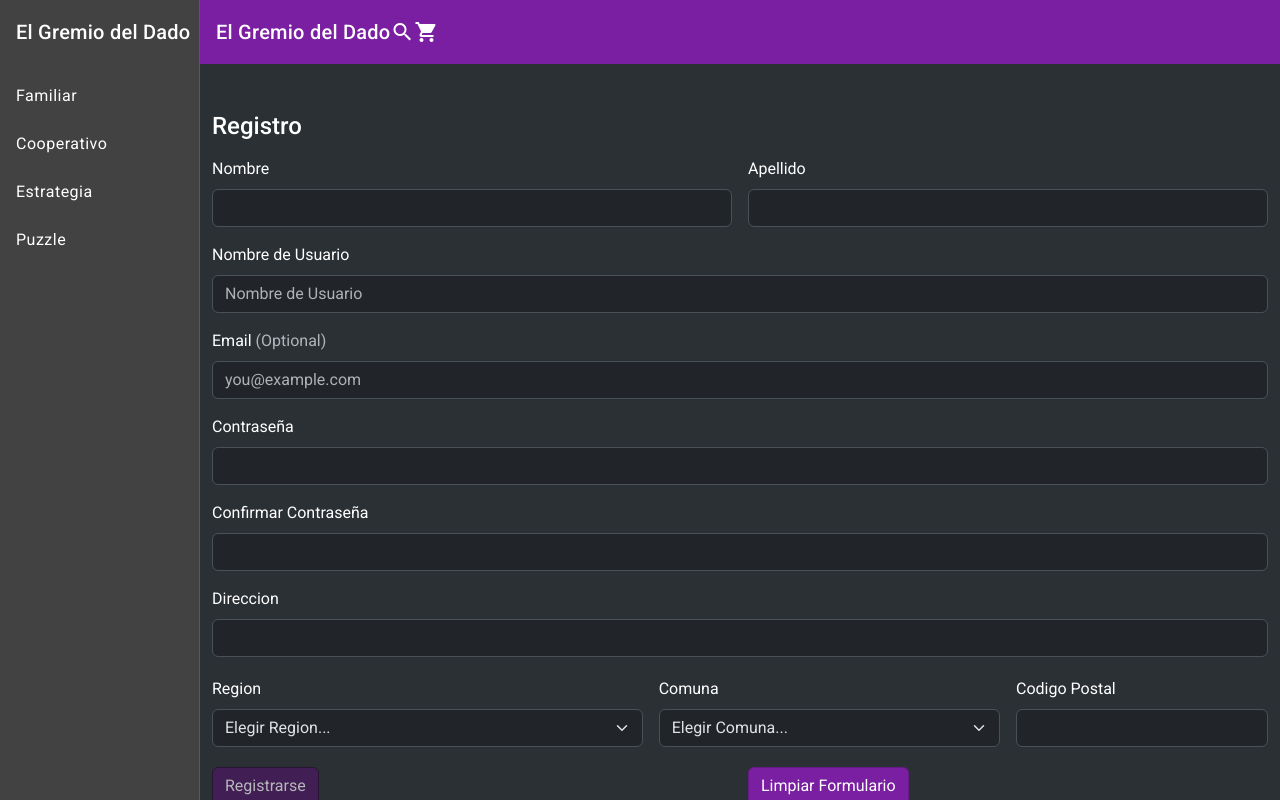
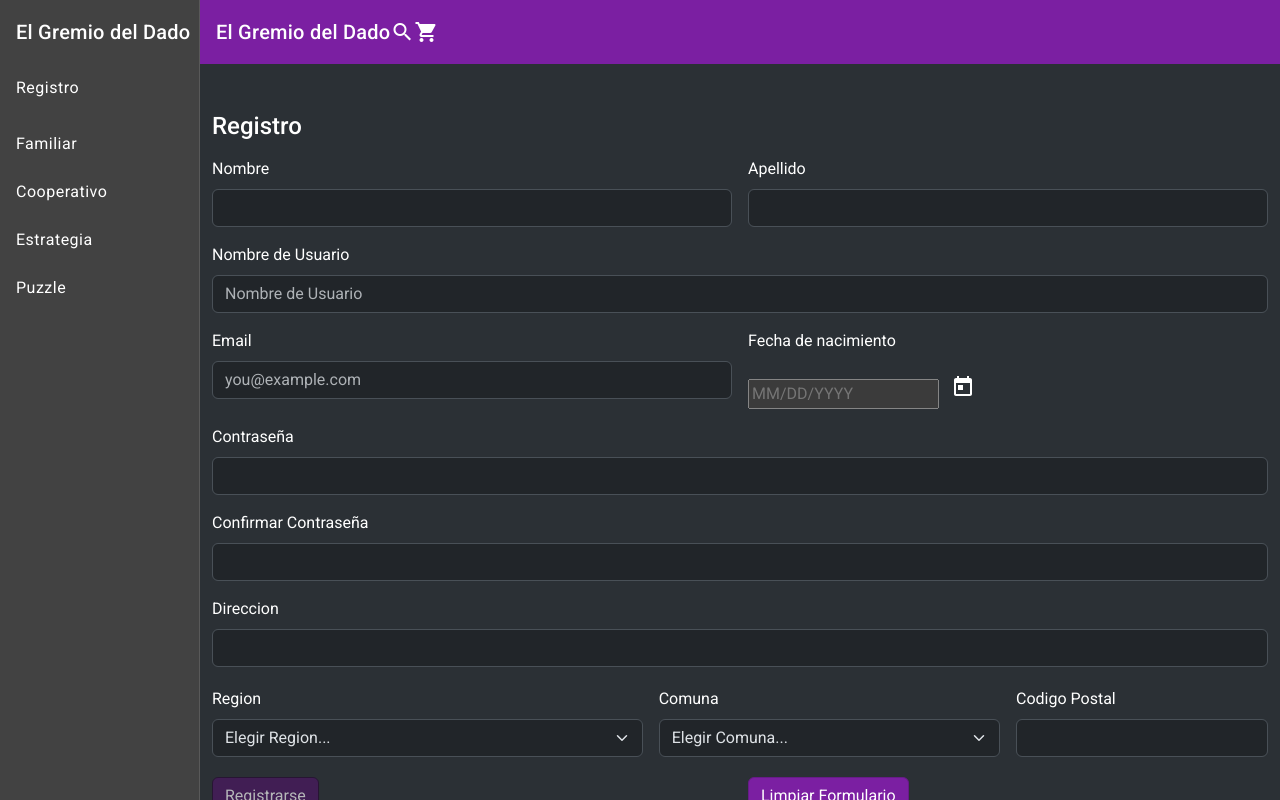
Before and after one commit to CroiXan/boardgame-shop, an Angular app in the folder shop/: page /registro in a window 1280 px wide. Built offline with nearby package versions, Linux system fonts and the light colour scheme.

Commit message:
datepicker

```diff
--- a/shop/src/app/navigation/navigation.component.html
+++ b/shop/src/app/navigation/navigation.component.html
@@ -4,6 +4,9 @@
       [mode]="(isHandset$ | async) ? 'over' : 'side'"
       [opened]="(isHandset$ | async) === false">
     <mat-toolbar [routerLink]="['/']">El Gremio del Dado</mat-toolbar>
+    <a mat-list-item [routerLink]="['/registro']">
+      Registro
+    </a>
     <app-category-list></app-category-list>
   </mat-sidenav>
   <mat-sidenav-content>
--- a/shop/src/app/registration-form/registration-form.component.html
+++ b/shop/src/app/registration-form/registration-form.component.html
@@ -28,12 +28,25 @@
           </div>
         </div>
 
-        <div class="col-12">
-          <label for="email" class="form-label">Email <span class="text-body-secondary">(Optional)</span></label>
+        <div class="col-md-6">
+          <label for="email" class="form-label">Email <span class="text-body-secondary"></span></label>
           <input type="email" class="form-control" id="email" placeholder="you@example.com" formControlName="email">
           <div *ngIf="registrationForm.get('email')?.invalid && registrationForm.get('email')?.touched" class="invalid-feedback">
             <div *ngIf="registrationForm.get('email')?.errors?.['required']">Email es obligatorio.</div>
             <div *ngIf="registrationForm.get('email')?.errors?.['email']">formato de email no valido</div>
+          </div>
+        </div>
+
+        <div class="col-md-6">
+          <label for="selectedDate" class="form-label">Fecha de nacimiento <span class="text-body-secondary"></span></label>
+          <div>
+          <input matInput [matDatepicker]="picker" placeholder="MM/DD/YYYY" formControlName="selectedDate" (dateChange)="validateAge()">
+          <mat-datepicker-toggle matIconSuffix [for]="picker"></mat-datepicker-toggle>
+          <mat-datepicker #picker ></mat-datepicker>
+          </div>
+          <div *ngIf="(registrationForm.get('selectedDate')?.invalid && registrationForm.get('selectedDate')?.touched) || !isValidDate" class="invalid-feedback">
+            <div *ngIf="registrationForm.get('selectedDate')?.errors?.['required']">Email es obligatorio.</div>
+            <div *ngIf="!isValidDate">Debes tener a lo menos 13 años</div>
           </div>
         </div>
 
--- a/shop/src/app/registration-form/registration-form.component.ts
+++ b/shop/src/app/registration-form/registration-form.component.ts
@@ -2,16 +2,20 @@ import { Component, OnInit } from '@angular/core';
 import { FormBuilder, FormGroup, Validators, FormControl, FormsModule } from '@angular/forms';
 import { ReactiveFormsModule } from '@angular/forms';
 import { CommonModule } from '@angular/common';
-
-
+import { MatDatepickerModule } from '@angular/material/datepicker';
+import { provideNativeDateAdapter } from '@angular/material/core';
+import { MatFormFieldModule } from '@angular/material/form-field';
 
 @Component({
   selector: 'app-registration-form',
   standalone: true,
+  providers: [provideNativeDateAdapter()],
   imports: [
     ReactiveFormsModule,
     CommonModule,
-    FormsModule
+    FormsModule,
+    MatDatepickerModule,
+    MatFormFieldModule
   ],
   templateUrl: './registration-form.component.html',
   styleUrl: './registration-form.component.css'
@@ -22,6 +26,7 @@ export class RegistrationFormComponent implements OnInit {
   isMatchPassword: boolean = true;
   isFormatPasswordValid: boolean = true;
   isFormatConfirmPasswordValid: boolean = true;
+  isValidDate: boolean = true;
 
   ngOnInit(): void {
     this.registrationForm = new FormGroup({
@@ -34,7 +39,8 @@ export class RegistrationFormComponent implements OnInit {
       address: new FormControl(''),
       region: new FormControl(''),
       comuna: new FormControl(''),
-      postalCode: new FormControl('')
+      postalCode: new FormControl(''),
+      selectedDate: new FormControl(null,Validators.required)
     });
   }
 
@@ -65,7 +71,27 @@ export class RegistrationFormComponent implements OnInit {
     }
   }
 
+  get selectedDate() {
+    return this.registrationForm.get('selectedDate');
+  }
+
+  validateAge():void {
+    console.log('execvalidate')
+    if (this.selectedDate?.valid) {
+      const pickedDate: Date = this.selectedDate.value;
+      const currentDate: Date = new Date();
+
+      const miliseconds: number = currentDate.getTime() - pickedDate.getTime();
+      const years: number = miliseconds / (1000 * 60 * 60 * 24 * 365);
+      console.log(years);
+      this.isValidDate = Math.floor(years) >= 13;
+    } else {
+      this.isValidDate = false;
+    }
+  }
+
   cleanForm(){
+    this.isValidDate = true;
     this.isMatchPassword = true;
     this.registrationForm.reset();
   }
```
